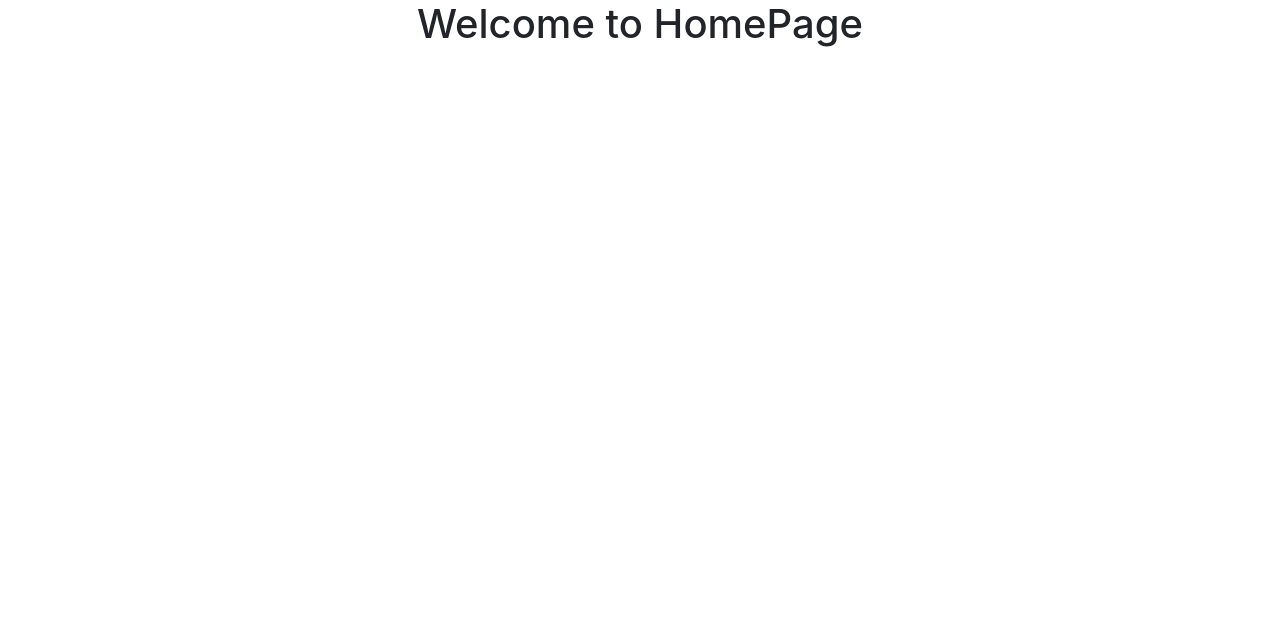
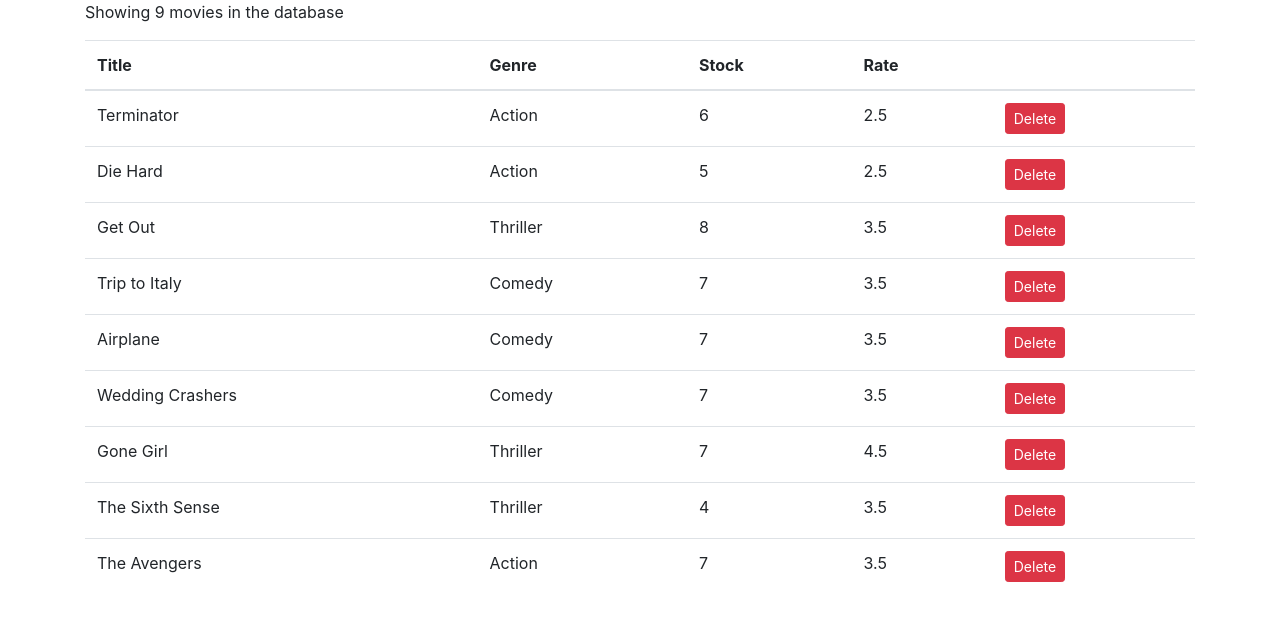
Before and after one commit to faraz2891/react_vidly, a React (Create React App) app: page / in a window 1280 px wide. Shown: the top 620 px of the page. Built offline with nearby package versions, Linux system fonts and the light colour scheme.

Commit message:
build movies component and update delete movies

```diff
--- a/package.json
+++ b/package.json
@@ -4,6 +4,7 @@
   "private": true,
   "dependencies": {
     "bootstrap": "^4.1.1",
+    "font-awesome": "^4.7.0",
     "react": "^16.8.6",
     "react-dom": "^16.8.6",
     "react-scripts": "0.9.5"
--- a/src/App.js
+++ b/src/App.js
@@ -1,12 +1,13 @@
-import React, { Component } from 'react';
-import './App.css';
+import React, { Component } from "react";
+import "./App.css";
+import Movies from "./components/movies";
 
 class App extends Component {
   render() {
     return (
-      <div className="App">
-        <h1>Welcome to HomePage</h1>
-      </div>
+      <main className="container">
+        <Movies />
+      </main>
     );
   }
 }
--- /dev/null
+++ b/src/components/movies.jsx
@@ -0,0 +1,55 @@
+import React, { Component } from "react";
+import { getMovies } from "../services/fakeMovieService";
+
+class Movies extends Component {
+  state = {
+    movies: getMovies()
+  };
+
+  handleDelete(movie) {
+    const movies = this.state.movies.filter(m => m._id !== movie._id);
+    this.setState({
+      movies
+    });
+  }
+  render() {
+    const { length: count } = this.state.movies;
+    if (count === 0) return <p>There are no movies in the database</p>;
+    return (
+      <React.Fragment>
+        <p>Showing {count} movies in the database</p>
+        <table className="table">
+          <thead>
+            <tr>
+              <th>Title</th>
+              <th>Genre</th>
+              <th>Stock</th>
+              <th>Rate</th>
+              <th />
+            </tr>
+          </thead>
+          <tbody>
+            {this.state.movies.map(movie => (
+              <tr key={movie._id}>
+                <td>{movie.title}</td>
+                <td>{movie.genre.name}</td>
+                <td>{movie.numberInStock}</td>
+                <td>{movie.dailyRentalRate}</td>
+                <td>
+                  <button
+                    onClick={() => this.handleDelete(movie)}
+                    className="btn btn-danger btn-sm"
+                  >
+                    Delete
+                  </button>
+                </td>
+              </tr>
+            ))}
+          </tbody>
+        </table>
+      </React.Fragment>
+    );
+  }
+}
+
+export default Movies;
--- a/src/index.js
+++ b/src/index.js
@@ -3,5 +3,6 @@
 import App from "./App";
 import "./index.css";
 import "bootstrap/dist/css/bootstrap.css";
+import "font-awesome/css/font-awesome.css";
 
 ReactDOM.render(<App />, document.getElementById("root"));
--- /dev/null
+++ b/src/services/fakeGenreService.js
@@ -0,0 +1,9 @@
+export const genres = [
+  { _id: "5b21ca3eeb7f6fbccd471818", name: "Action" },
+  { _id: "5b21ca3eeb7f6fbccd471814", name: "Comedy" },
+  { _id: "5b21ca3eeb7f6fbccd471820", name: "Thriller" }
+];
+
+export function getGenres() {
+  return genres.filter(g => g);
+}
--- /dev/null
+++ b/src/services/fakeMovieService.js
@@ -0,0 +1,97 @@
+import * as genresAPI from "./fakeGenreService";
+
+const movies = [
+  {
+    _id: "5b21ca3eeb7f6fbccd471815",
+    title: "Terminator",
+    genre: { _id: "5b21ca3eeb7f6fbccd471818", name: "Action" },
+    numberInStock: 6,
+    dailyRentalRate: 2.5,
+    publishDate: "2018-01-03T19:04:28.809Z"
+  },
+  {
+    _id: "5b21ca3eeb7f6fbccd471816",
+    title: "Die Hard",
+    genre: { _id: "5b21ca3eeb7f6fbccd471818", name: "Action" },
+    numberInStock: 5,
+    dailyRentalRate: 2.5
+  },
+  {
+    _id: "5b21ca3eeb7f6fbccd471817",
+    title: "Get Out",
+    genre: { _id: "5b21ca3eeb7f6fbccd471820", name: "Thriller" },
+    numberInStock: 8,
+    dailyRentalRate: 3.5
+  },
+  {
+    _id: "5b21ca3eeb7f6fbccd471819",
+    title: "Trip to Italy",
+    genre: { _id: "5b21ca3eeb7f6fbccd471814", name: "Comedy" },
+    numberInStock: 7,
+    dailyRentalRate: 3.5
+  },
+  {
+    _id: "5b21ca3eeb7f6fbccd47181a",
+    title: "Airplane",
+    genre: { _id: "5b21ca3eeb7f6fbccd471814", name: "Comedy" },
+    numberInStock: 7,
+    dailyRentalRate: 3.5
+  },
+  {
+    _id: "5b21ca3eeb7f6fbccd47181b",
+    title: "Wedding Crashers",
+    genre: { _id: "5b21ca3eeb7f6fbccd471814", name: "Comedy" },
+    numberInStock: 7,
+    dailyRentalRate: 3.5
+  },
+  {
+    _id: "5b21ca3eeb7f6fbccd47181e",
+    title: "Gone Girl",
+    genre: { _id: "5b21ca3eeb7f6fbccd471820", name: "Thriller" },
+    numberInStock: 7,
+    dailyRentalRate: 4.5
+  },
+  {
+    _id: "5b21ca3eeb7f6fbccd47181f",
+    title: "The Sixth Sense",
+    genre: { _id: "5b21ca3eeb7f6fbccd471820", name: "Thriller" },
+    numberInStock: 4,
+    dailyRentalRate: 3.5
+  },
+  {
+    _id: "5b21ca3eeb7f6fbccd471821",
+    title: "The Avengers",
+    genre: { _id: "5b21ca3eeb7f6fbccd471818", name: "Action" },
+    numberInStock: 7,
+    dailyRentalRate: 3.5
+  }
+];
+
+export function getMovies() {
+  return movies;
+}
+
+export function getMovie(id) {
+  return movies.find(m => m._id === id);
+}
+
+export function saveMovie(movie) {
+  let movieInDb = movies.find(m => m._id === movie._id) || {};
+  movieInDb.name = movie.name;
+  movieInDb.genre = genresAPI.genres.find(g => g._id === movie.genreId);
+  movieInDb.numberInStock = movie.numberInStock;
+  movieInDb.dailyRentalRate = movie.dailyRentalRate;
+
+  if (!movieInDb._id) {
+    movieInDb._id = Date.now();
+    movies.push(movieInDb);
+  }
+
+  return movieInDb;
+}
+
+export function deleteMovie(id) {
+  let movieInDb = movies.find(m => m._id === id);
+  movies.splice(movies.indexOf(movieInDb), 1);
+  return movieInDb;
+}
```
Also changed, not shown: 1 other file (tests, documents, lock files or other folders).
